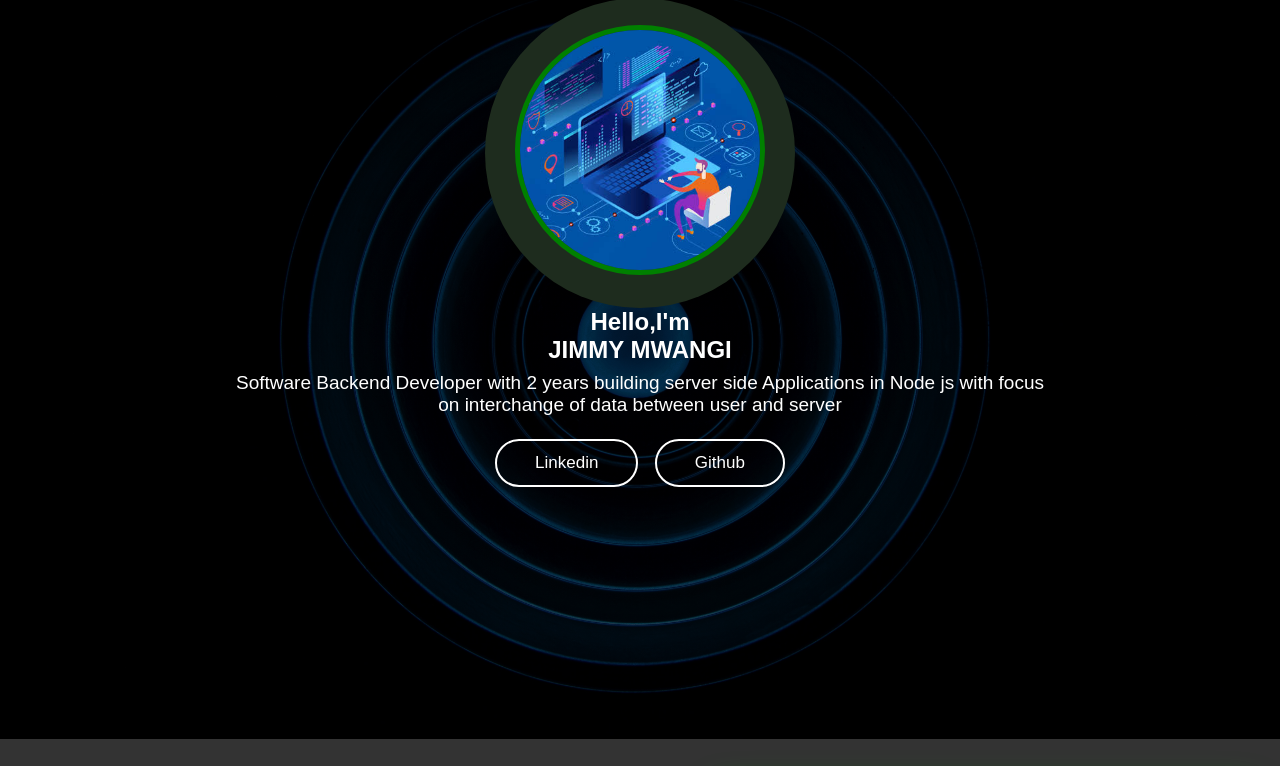
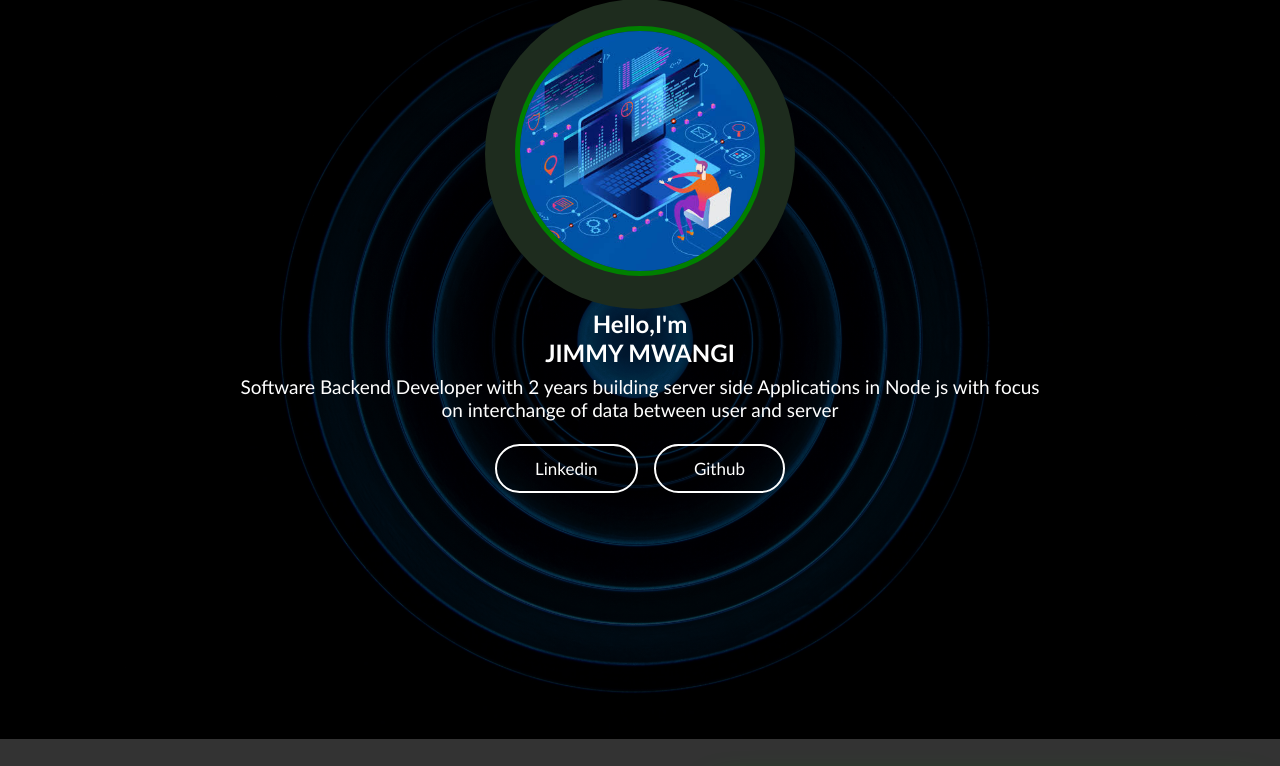
Before and after one commit to MwangiJim/Personal-Website-Portfolio, a plain HTML site: page index.html in a window 1280 px wide. Shown: the part 61-827 px from the top of the page. Drawn offline with Linux system fonts and the light colour scheme.

Commit message:
Update website font-family

```diff
--- a/style.css
+++ b/style.css
@@ -1,6 +1,6 @@
 *{
     margin:0;
-    font-family: 'Ysabeau Office', sans-serif;
+    font-family: 'Trebuchet MS', 'Lucida Sans Unicode', 'Lucida Grande', 'Lucida Sans', Arial, sans-serif;
     padding: 0;
     box-sizing: border-box;
 }
```
